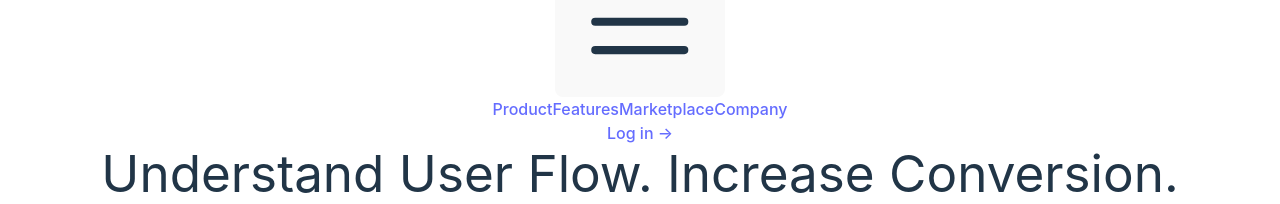
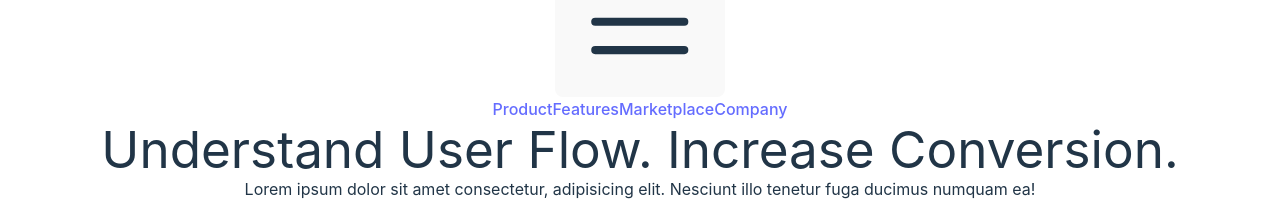
Before and after one commit to mustafaasif1/asmbyte, a React (Vite) app: page / in a window 1280 px wide. Shown: the part 1382-1586 px from the top of the page. Built offline with nearby package versions, Linux system fonts and the light colour scheme.

Commit message:
Centered the banner

```diff
--- a/src/components/Banner.jsx
+++ b/src/components/Banner.jsx
@@ -3,7 +3,7 @@ import React from "react";
 export const Banner = () => {
   return (
     <section class="bg-gray-900 text-white">
-      <div class="mx-auto max-w-screen-xl px-4 py-32 lg:flex lg:h-screen lg:items-center">
+      <div class="mx-auto max-w-screen-xl px-4 py-32 flex h-screen items-center">
         <div class="mx-auto max-w-3xl text-center">
           <h1 class="bg-gradient-to-r from-green-300 via-blue-500 to-purple-600 bg-clip-text text-3xl font-extrabold text-transparent sm:text-5xl">
             Understand User Flow.
--- a/src/components/Header.jsx
+++ b/src/components/Header.jsx
@@ -1,7 +1,9 @@
-import { useState } from "react";
 import { Dialog } from "@headlessui/react";
 import { Bars3Icon, XMarkIcon } from "@heroicons/react/24/outline";
-import logo from "../assets/logo/png/asm-logo-white.png";
+import { useState } from "react";
+
+import blacklogo from "../assets/logo/png/asm-logo-black.png";
+import whitelogo from "../assets/logo/png/asm-logo-white.png";
 
 const navigation = [
   { name: "Product", href: "#" },
@@ -23,7 +25,7 @@ export const Header = () => {
           <div className="flex lg:flex-1 ">
             <a href="#">
               <span className="sr-only">ASMBYTE</span>
-              <img className="h-40 w-auto" src={logo} alt="" />
+              <img className="h-64 w-auto -mb-10 -mt-10 -ml-5" src={whitelogo} alt="" />
             </a>
           </div>
 
@@ -48,11 +50,7 @@ export const Header = () => {
               </a>
             ))}
           </div>
-          <div className="hidden lg:flex lg:flex-1 lg:justify-end">
-            <a href="#" className="text-sm font-semibold leading-6 text-white">
-              Log in <span aria-hidden="true">&rarr;</span>
-            </a>
-          </div>
+
         </nav>
         <Dialog
           as="div"
@@ -66,9 +64,11 @@ export const Header = () => {
               <a href="#" className="-m-1.5 p-1.5">
                 <span className="sr-only">Your Company</span>
                 <img
-                  className="h-8 w-auto"
-                  src="https://tailwindui.com/img/logos/mark.svg?color=indigo&shade=600"
+                  className="h-36 w-auto -ml-4 -mb-5 -mt-5"
+                  src={blacklogo}
                   alt=""
+                  // width={200}
+                  // height={200}
                 />
               </a>
               <button
@@ -93,14 +93,7 @@ export const Header = () => {
                     </a>
                   ))}
                 </div>
-                <div className="py-6">
-                  <a
-                    href="#"
-                    className="-mx-3 block rounded-lg px-3 py-2.5 text-base font-semibold leading-7 text-gray-900 hover:bg-gray-50"
-                  >
-                    Log in
-                  </a>
-                </div>
+
               </div>
             </div>
           </Dialog.Panel>
```
